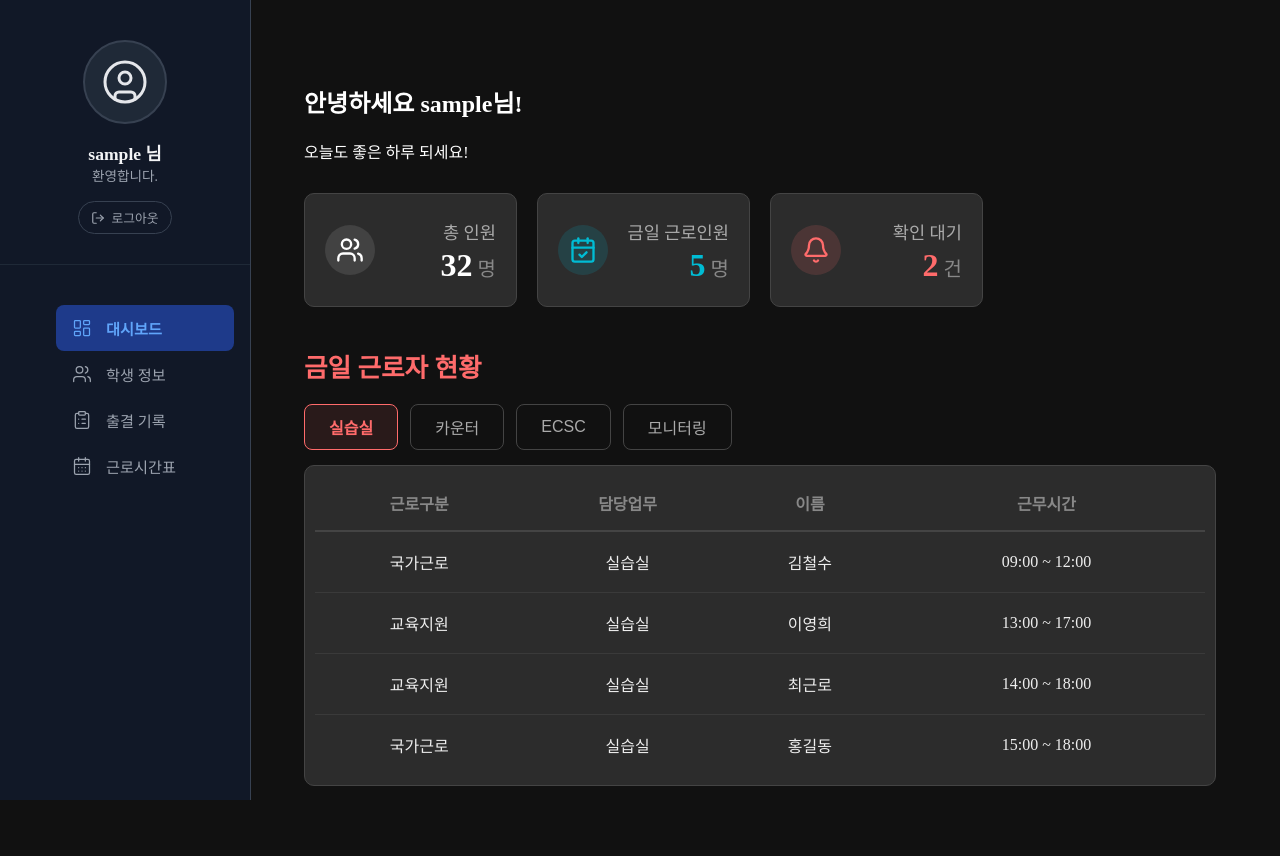
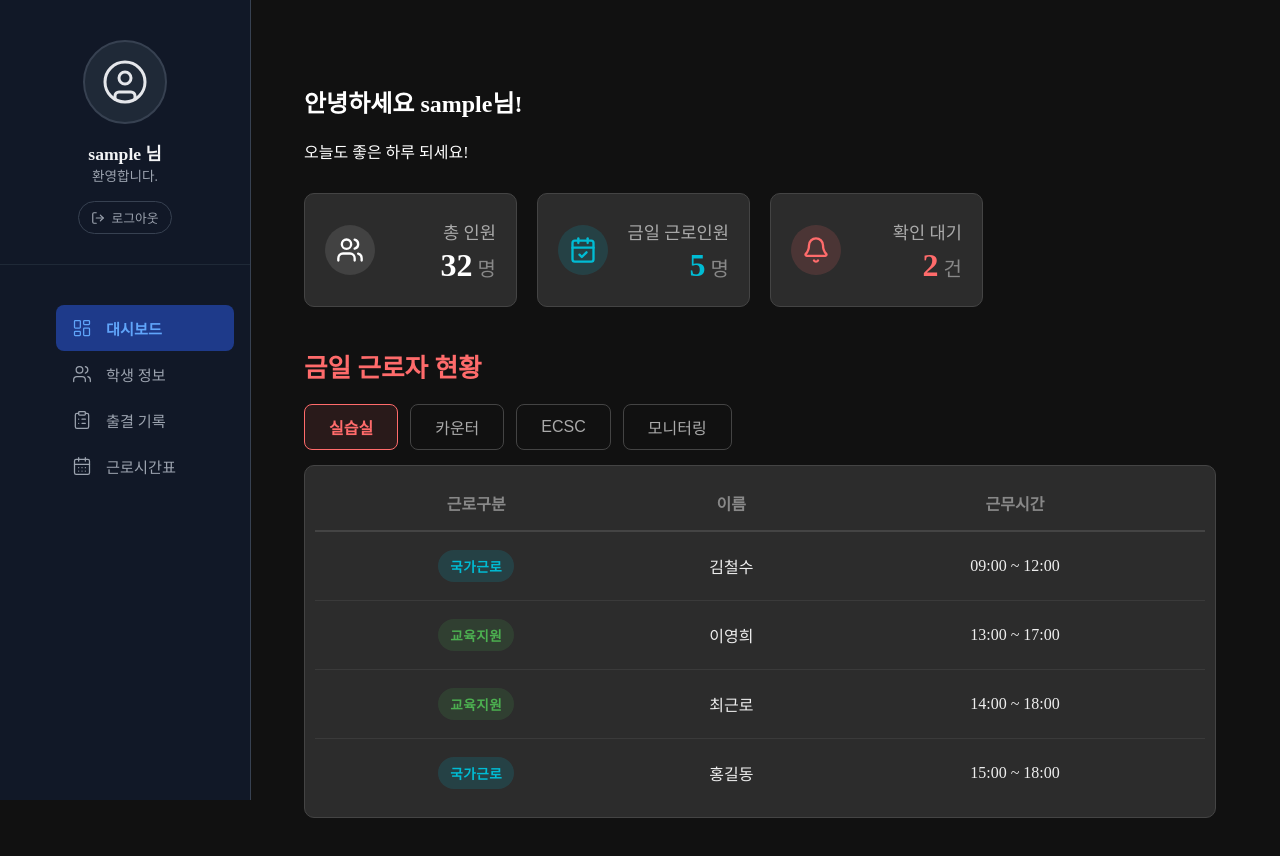
Before and after one commit to SHP-0701/student-manage-app, a Next.js app: page /dashboard in a window 1280 px wide. Shown: the top 856 px of the page. Built offline with nearby package versions, Linux system fonts and the light colour scheme; sample sign-in values are in the browser's storage.

Commit message:
근로자 현황 테이블 작업중...

```diff
--- a/pages/dashboard/index.js
+++ b/pages/dashboard/index.js
@@ -89,6 +89,20 @@ export default function DashboardPage() {
 
   // 이름이 로드되지 않았다면(리다이렉트 중) 빈 화면 보여주기
   if (!admName) return null;
+
+  // 근로 유형에 따라 뱃지 스타일 반환
+  const getBadgeClass = (workType) => {
+    switch (workType) {
+      case '국가근로':
+        return styles.badgeBlue;
+      case '교육지원':
+        return styles.badgeGreen;
+      case '행정인턴':
+        return styles.badgePurple;
+      default:
+        return styles.badgeGray;
+    }
+  };
 
   return (
     <Layout>
@@ -184,7 +198,6 @@ export default function DashboardPage() {
               <thead>
                 <tr>
                   <th>근로구분</th> {/** 국가근로, 행정인턴, 교육지원 */}
-                  <th>담당업무</th> {/** 실습실, 카운터, ECSC, 모니터링 */}
                   <th>이름</th>
                   <th>근무시간</th>
                 </tr>
@@ -194,8 +207,14 @@ export default function DashboardPage() {
                   // 데이터 있을 때 출력하기
                   filteredList.map((item) => (
                     <tr key={item.id}>
-                      <td>{item.workType}</td>
-                      <td>{item.stdJob}</td>
+                      {/** 근로구분 별 뱃지(Badge) 스타일 적용 */}
+                      <td>
+                        <span
+                          className={`${styles.badge} ${getBadgeClass(item.workType)}`}
+                        >
+                          {item.workType}
+                        </span>
+                      </td>
                       <td>{item.stdName}</td>
                       <td>{item.workTime}</td>
                     </tr>
```
